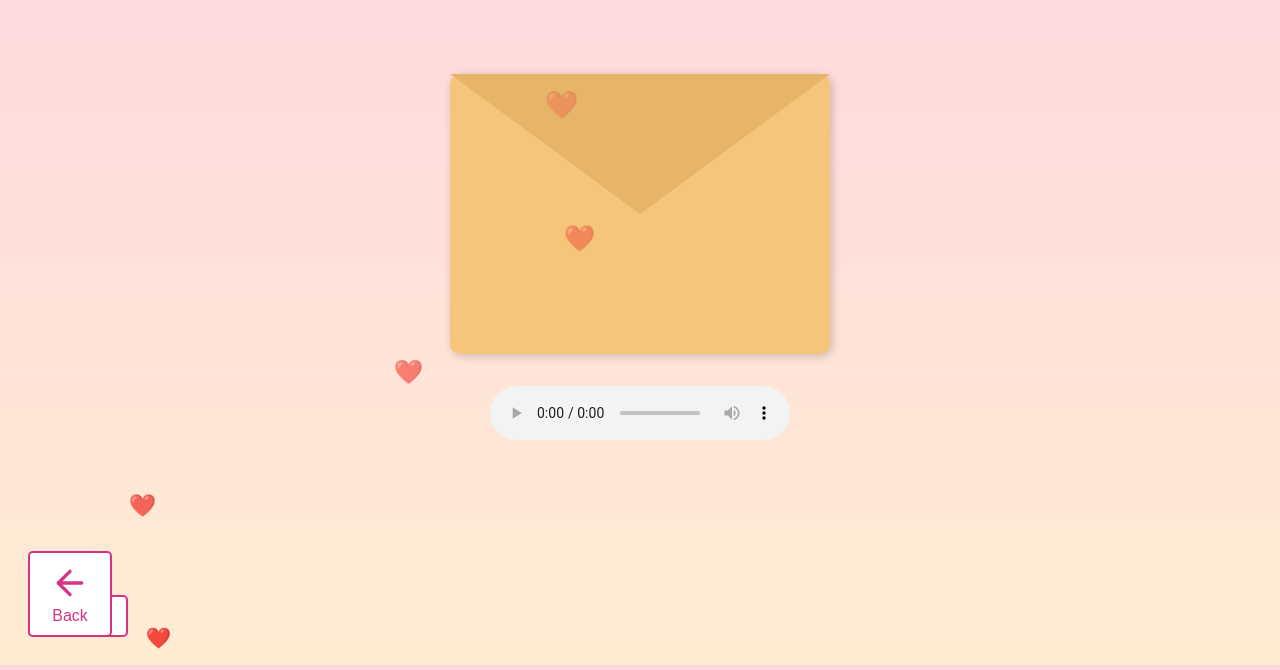
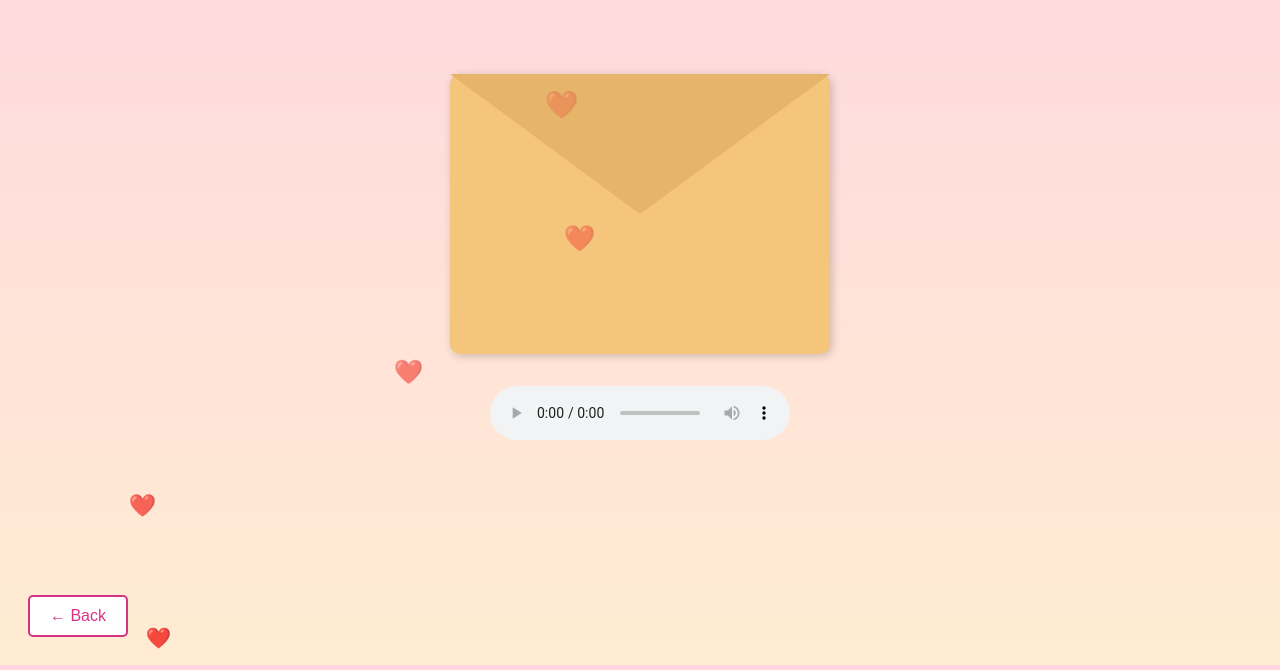
Before and after one commit to whale7zaza/Toey2, a plain HTML site: page message_testtml.html in a window 1280 px wide. Shown: the part 151-821 px from the top of the page. Drawn offline with Linux system fonts and the light colour scheme.

Commit message:
delete script

```diff
--- a/message_testtml.html
+++ b/message_testtml.html
@@ -187,13 +187,5 @@
 
         setInterval(createHeart, 500);
     </script>
-        <button class="back-button" onclick="goBack()">
-      <svg xmlns="http://www.w3.org/2000/svg" viewBox="0 0 24 24" fill="none" stroke="currentColor" stroke-width="2" stroke-linecap="round" stroke-linejoin="round">
-          <line x1="19" y1="12" x2="5" y2="12"></line>
-          <polyline points="12 19 5 12 12 5"></polyline>
-      </svg>
-      Back
-  </button>
-    </script>
 </body>
 </html>
```
